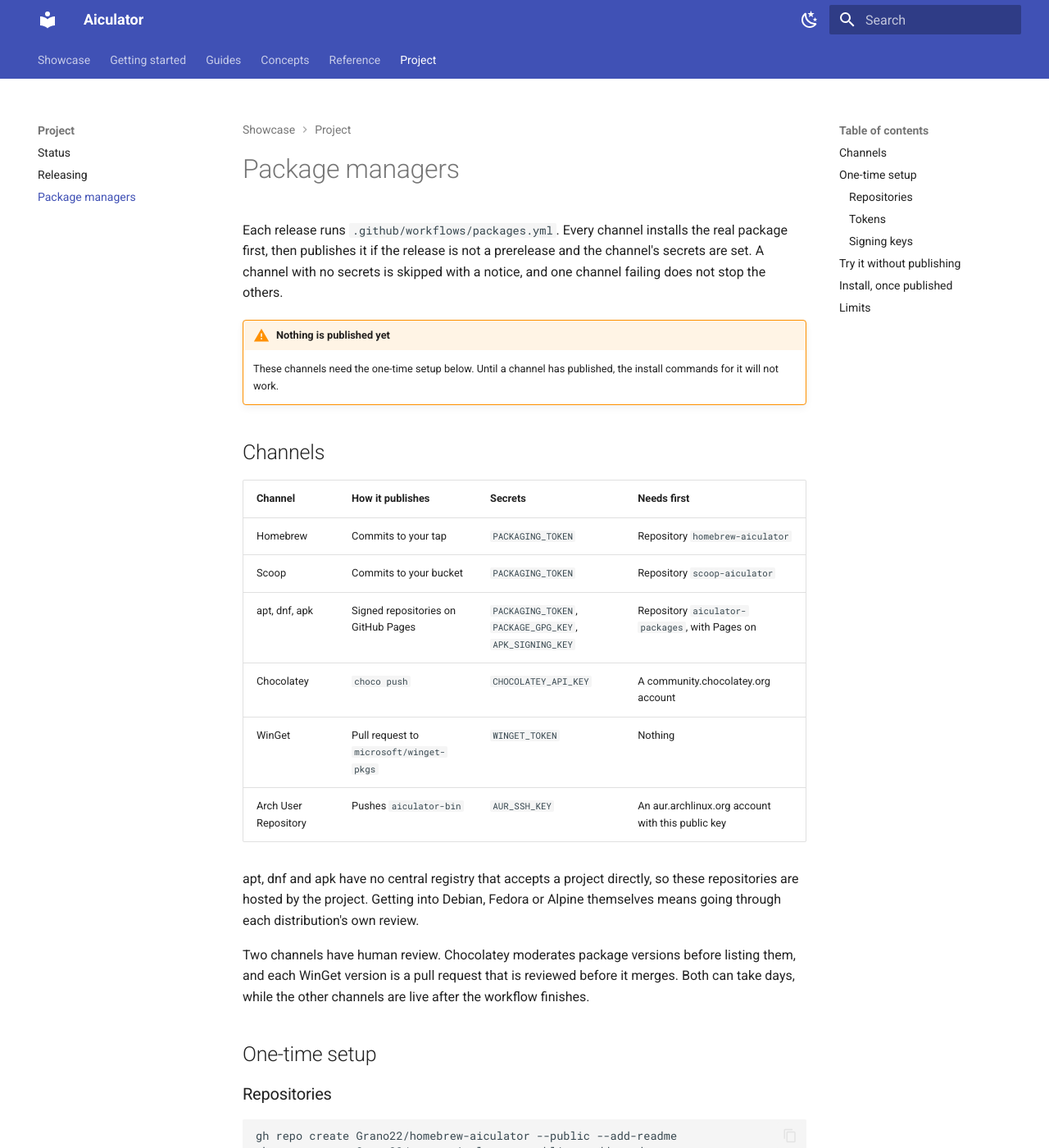
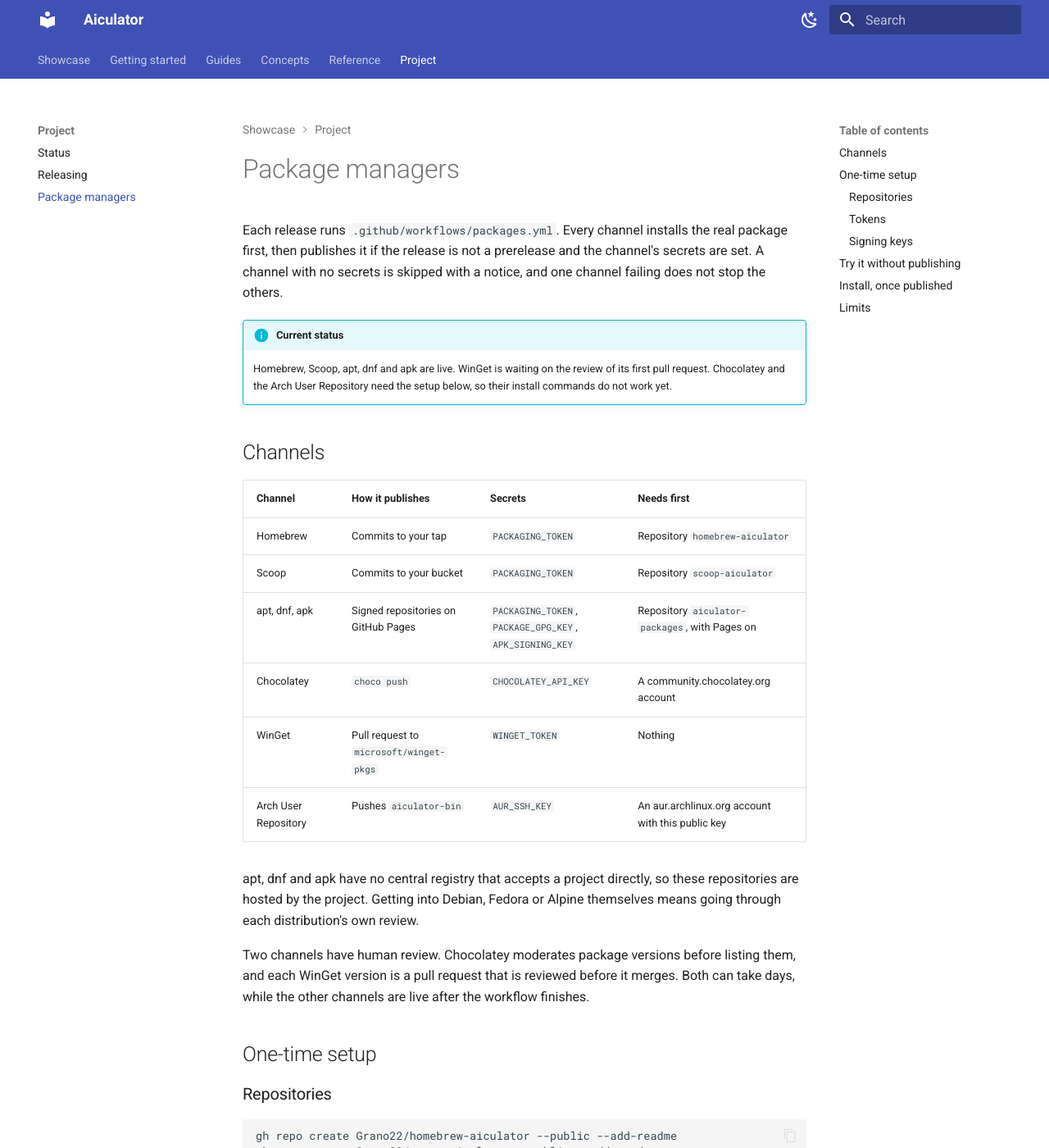
Before and after one commit to Grano22/aiculator, an MkDocs documentation site: the page built from docs/project/packaging.md, in a window 1280 px wide and 1400 px high. Shown: the whole window at 82% size. Built offline with MkDocs 1.6.1 and Material for MkDocs 9.7.7, drawn with Linux system fonts in a browser that asks for light colours; the version menu is left out; some of the changed text lies outside the part shown.

Commit message:
docs(packaging): record the live channels and the Pages source they need
Co-Authored-By: Claude Opus 5.5 <noreply@anthropic.com>

````diff
--- a/docs/project/packaging.md
+++ b/docs/project/packaging.md
@@ -2,8 +2,8 @@
 
 Each release runs `.github/workflows/packages.yml`. Every channel installs the real package first, then publishes it if the release is not a prerelease and the channel's secrets are set. A channel with no secrets is skipped with a notice, and one channel failing does not stop the others.
 
-!!! warning "Nothing is published yet"
-    These channels need the one-time setup below. Until a channel has published, the install commands for it will not work.
+!!! info "Current status"
+    Homebrew, Scoop, apt, dnf and apk are live. WinGet is waiting on the review of its first pull request. Chocolatey and the Arch User Repository need the setup below, so their install commands do not work yet.
 
 ## Channels
 
@@ -29,8 +29,10 @@ gh repo create Grano22/homebrew-aiculator --public --add-readme
 gh repo create Grano22/scoop-aiculator --public --add-readme
 gh repo create Grano22/aiculator-packages --public --add-readme
 gh api -X POST repos/Grano22/aiculator-packages/pages \
-  -f build_type=legacy -f 'source[branch]=main' -f 'source[path]=/'
+  -f build_type=legacy -f 'source[branch]=master' -f 'source[path]=/'
 ```
+
+The Pages source for `aiculator-packages` must be **Deploy from a branch**, on `master` at `/`, which is what `build_type=legacy` sets. With the **GitHub Actions** source, a publish succeeds but the URLs return 404.
 
 ### Tokens
 
````
Also changed, not shown: other parts of docs/project/packaging.md (+1 -1 lines).
